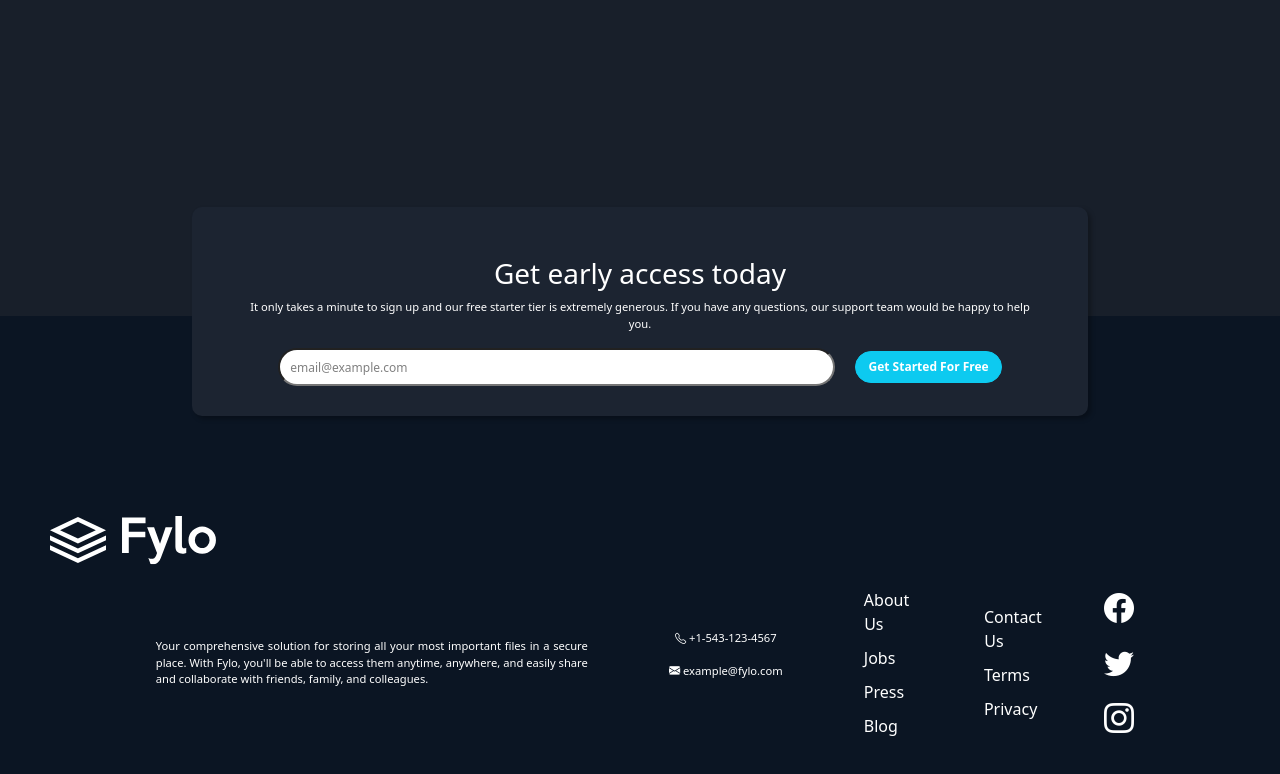
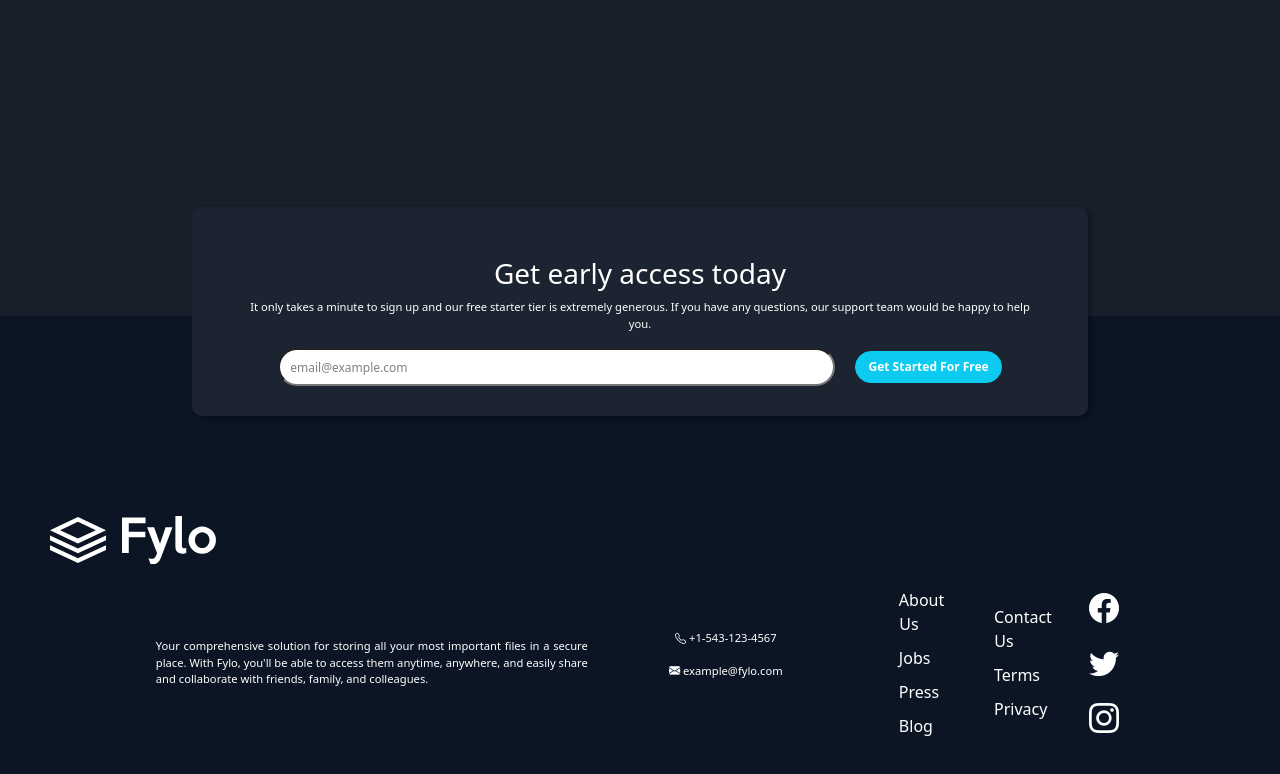
Before and after one commit to Nana1423/LandingPage-Fylo, a plain HTML site: page index.html in a window 1280 px wide. Shown: the part 2118-2892 px from the top of the page. Drawn offline with nearby package versions, Linux system fonts and the light colour scheme.

Commit message:
Adding space in footer links

```diff
--- a/styles.css
+++ b/styles.css
@@ -362,7 +362,7 @@ footer{
 .footer-div-links{
     display: flex;
     flex-direction: inline;
-    gap: 20%;
+    justify-content: space-evenly;
 }
 
 .footer-links{
```
